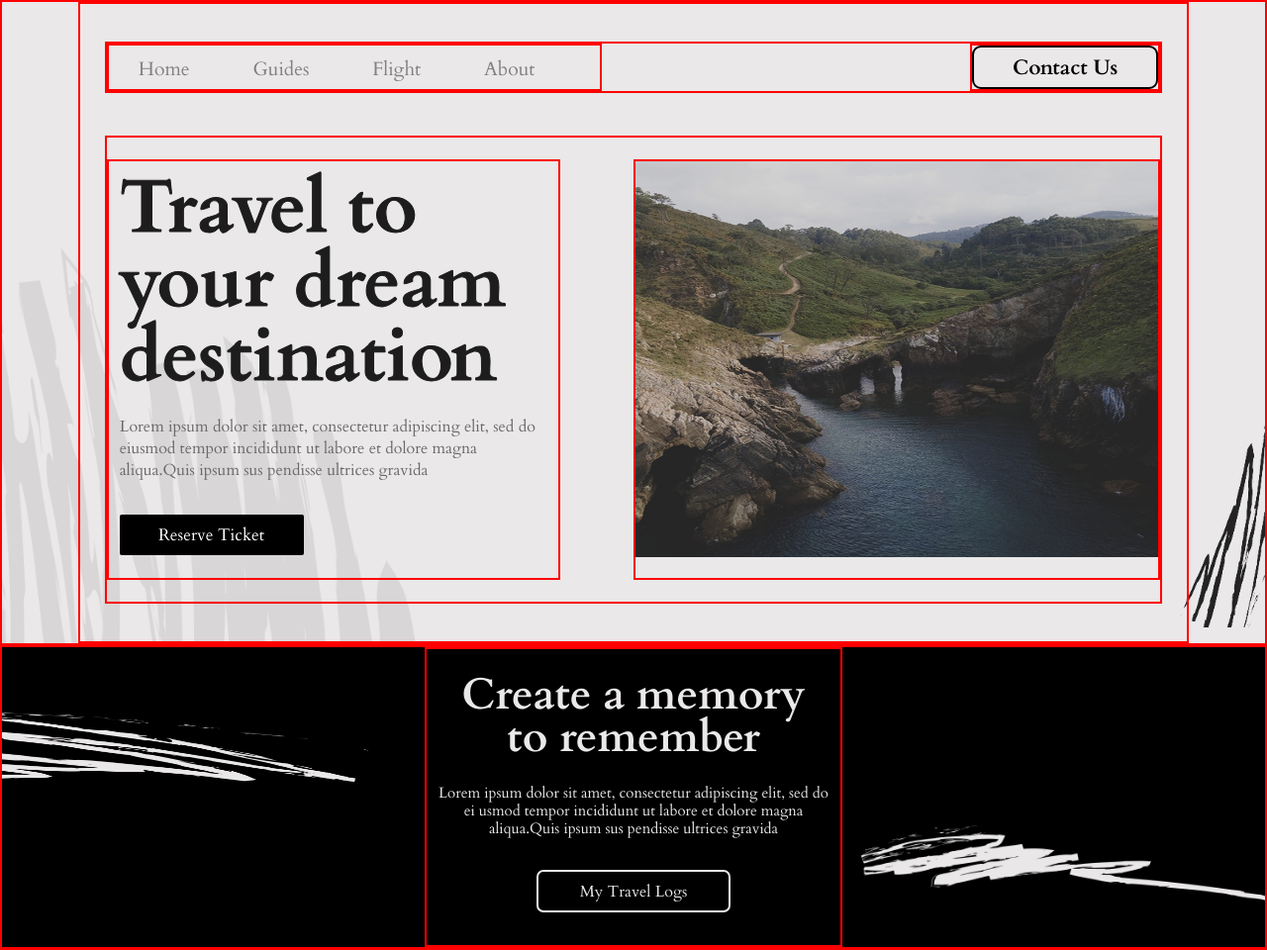
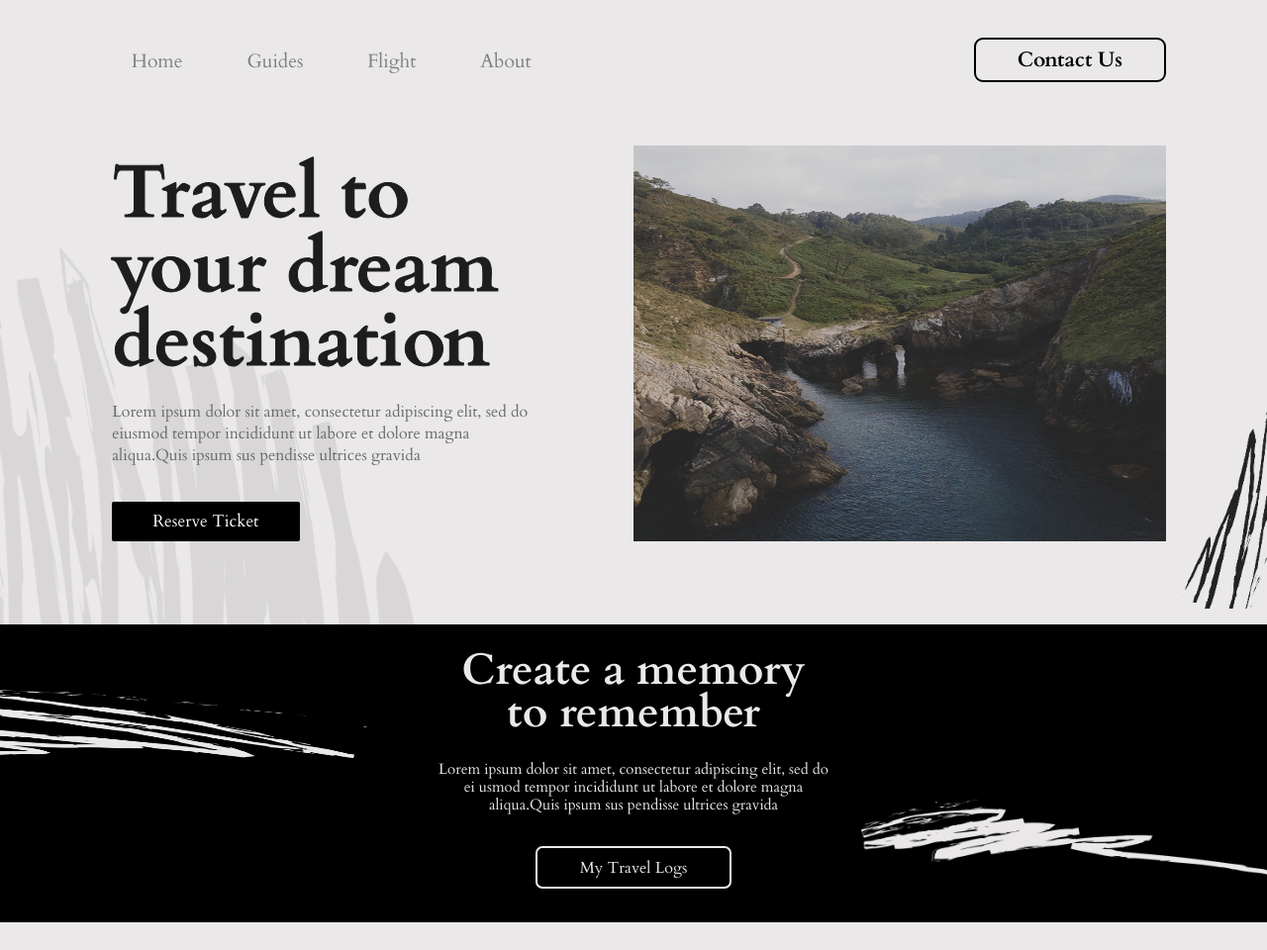
Before and after one commit to shrishtisemwal002/travelWebsiteHtmlCss, a plain HTML site: page index.html in a window 1280 px wide. Shown: the top 960 px of the page at 99% size. Drawn offline with Linux system fonts and the light colour scheme.

```diff
--- a/style.css
+++ b/style.css
@@ -8,9 +8,6 @@
 }
 button:hover{
     cursor: pointer;
-}
-div{
-    border: 2px solid red;
 }
 
 body {
```
